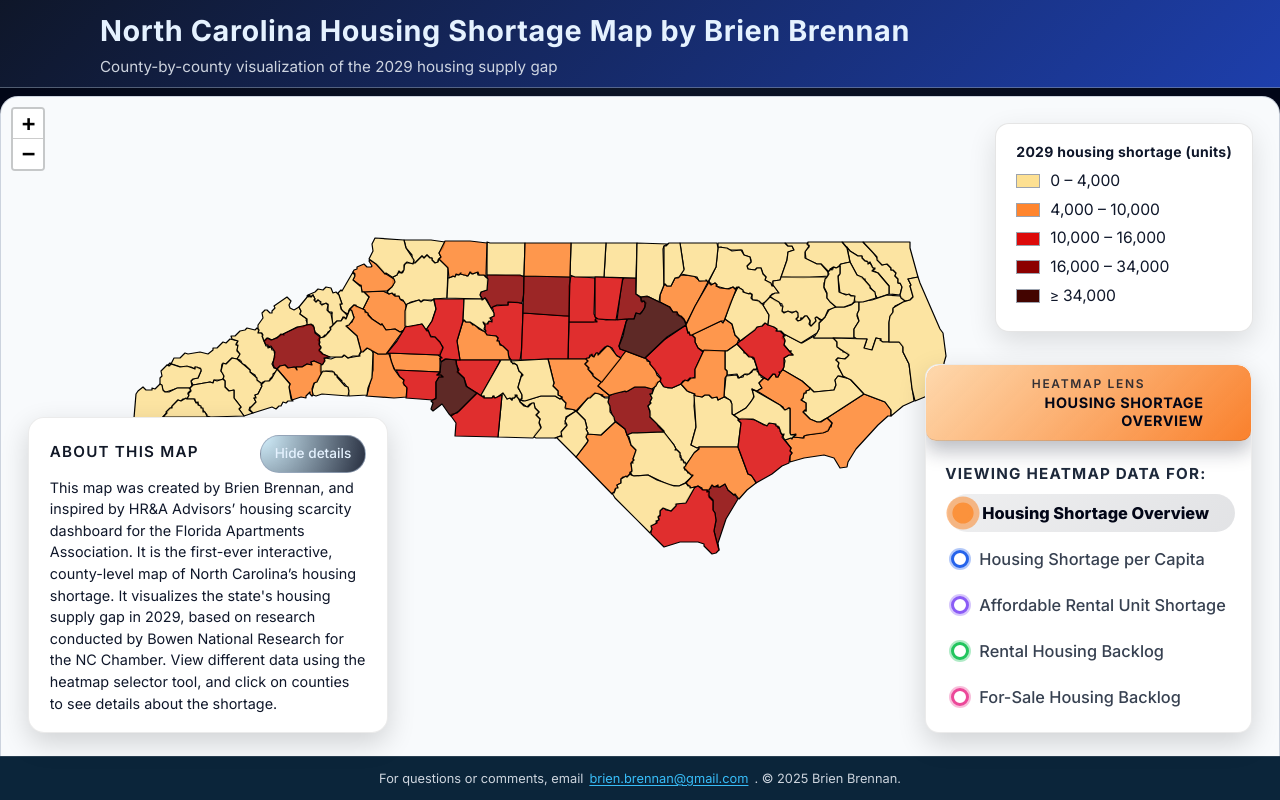
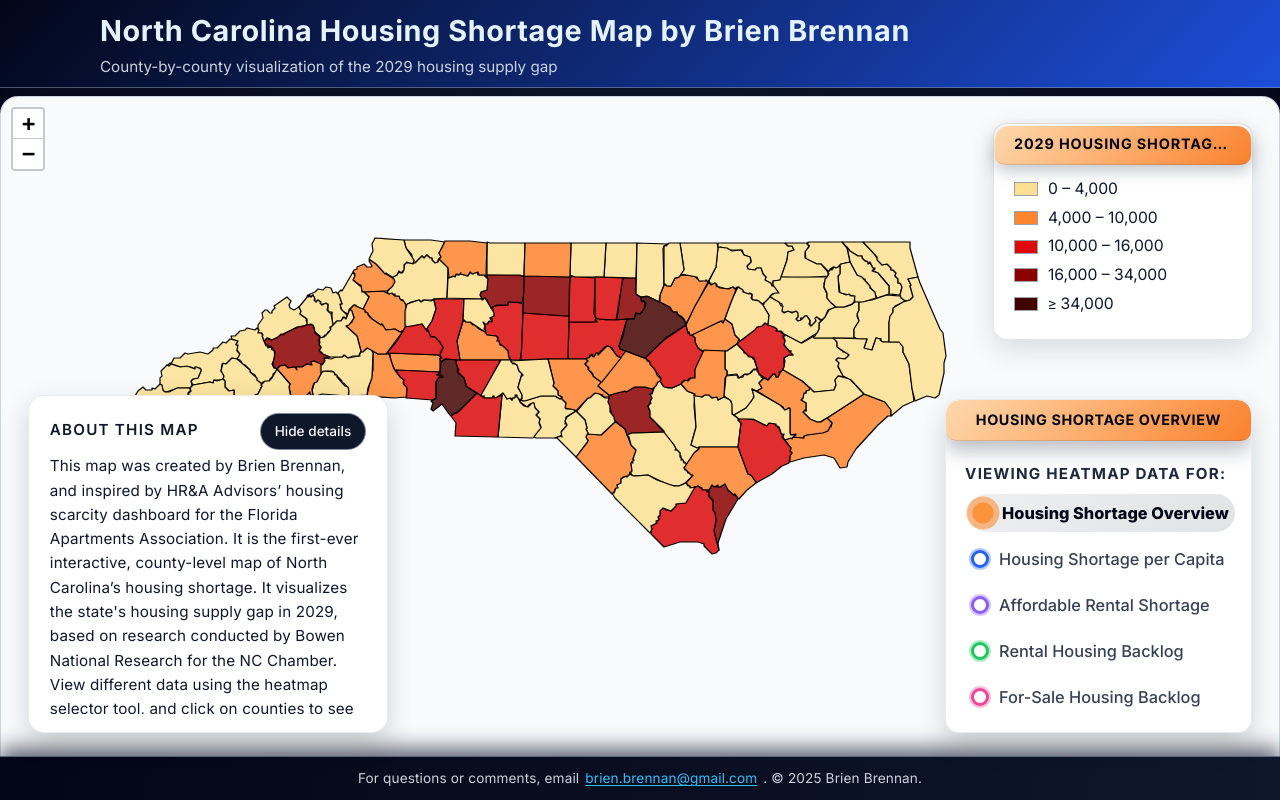
Before and after one commit to Brennan919/nc-housing-map, a Next.js app: page / in a window 1280 px wide. Built offline with nearby package versions, Linux system fonts and the light colour scheme.

Commit message:
Legend header added, page Header and Footer change

```diff
--- a/app/NcMap.js
+++ b/app/NcMap.js
@@ -34,7 +34,7 @@ const LENS_CONFIG = {
   // Data is converted to percent (x100), so breaks are 30, 41, 52, 65
     affordable_rental: {
     id: "affordable_rental",
-    shortLabel: "Affordable Rental Unit Shortage",
+    shortLabel: "Affordable Rental Shortage",
     metricKey: "percent_rental_units_50_ami",
     // shorter single-line fallback if ever needed
     legendTitle: "Percent of rental shortage needed by households making ≤50% of AMI",
@@ -449,28 +449,20 @@ function Legend({ activeLensId, breaks }) {
       div.style.minWidth = "230px";
       div.style.maxWidth = "260px"; // 👈 add this
 
-      const cfg = LENS_CONFIG[activeLensId];
-const titleText = cfg ? cfg.legendTitle : "Legend";
+            const cfg = LENS_CONFIG[activeLensId];
+      const titleText = cfg ? cfg.legendTitle : "Legend";
 
-const title = document.createElement("div");
-title.style.fontWeight = "700";
-title.style.marginBottom = "8px";
-title.style.fontSize = "14px";
-title.style.letterSpacing = "0.02em";
+      // Create a header bar similar to the lens card header
+      const header = document.createElement("div");
+      header.className = `legend-header legend-header-${activeLensId}`;
 
-// If this lens defines legendTitleLines, render each line separately
-if (cfg && Array.isArray(cfg.legendTitleLines)) {
-  cfg.legendTitleLines.forEach((line) => {
-    const lineDiv = document.createElement("div");
-    lineDiv.textContent = line;
-    title.appendChild(lineDiv);
-  });
-} else {
-  // fallback: single-line title
-  title.textContent = titleText;
-}
+      const headerTitle = document.createElement("div");
+      headerTitle.className = "legend-header-title";
+      headerTitle.textContent = titleText; // metric / legend title
 
-div.appendChild(title);
+      header.appendChild(headerTitle);
+      div.appendChild(header);
+
 
 
       let breaksToUse = Array.isArray(breaks) ? breaks : [];
@@ -550,7 +542,6 @@ function LensSelector({ activeLensId, setActiveLensId }) {
     <div className={`lens-card lens-card-${activeLensId}`}>
       {/* Translucent header bar */}
       <div className={`lens-card-header lens-card-header-${activeLensId}`}>
-        <span className="lens-card-header-label">Heatmap lens</span>
         <span className="lens-card-header-active">
           {activeLens?.shortLabel || "Select view"}
         </span>
--- a/app/globals.css
+++ b/app/globals.css
@@ -84,13 +84,13 @@ body {
 /* Header now lives in the first grid row (no fixed positioning) */
 .site-header {
   grid-row: 1;
-  /* no position: fixed here */
   background: linear-gradient(
     135deg,
-    rgba(15, 23, 42, 0.98),
-    rgba(30, 64, 175, 0.98)
+    #020617,
+    #1d4ed8
   );
   border-bottom: 1px solid rgba(148, 163, 184, 0.5);
+  box-shadow: 0 12px 28px rgba(15, 23, 42, 0.45);
   backdrop-filter: blur(16px);
 }
 
@@ -130,12 +130,8 @@ body {
 .about-toggle {
   border-radius: 999px;
   border: 1px solid rgba(148, 163, 184, 0.8);
-  background: radial-gradient(
-    circle at top left,
-    rgba(56, 189, 248, 0.22),
-    rgba(15, 23, 42, 0.9)
-  );
-  color: #e5f2ff;
+  background: #0f172a;            /* solid */
+  color: #f9fafb;
   padding: 8px 14px;
   font-size: 0.85rem;
   font-weight: 500;
@@ -146,6 +142,7 @@ body {
   transition: background 0.15s ease, transform 0.1s ease,
     box-shadow 0.15s ease, border-color 0.15s ease;
 }
+
 
 .about-toggle:hover {
   transform: translateY(-1px);
@@ -234,10 +231,15 @@ body {
 
 .about-text {
   margin: 0;
-  font-size: 0.9rem;
-  line-height: 1.5;
+  font-size: 0.95rem;
+  line-height: 1.6;
+  font-weight: 400;
+  letter-spacing: 0.01em;
+  font-family: "Inter", "Segoe UI", system-ui, -apple-system, BlinkMacSystemFont,
+    sans-serif;
   color: #0f172a; /* darker, higher contrast */
 }
+
 
 
 /* Map wrapper fills the remaining height in the middle row */
@@ -266,18 +268,20 @@ body {
   align-items: center;
   justify-content: center;
   font-size: 0.9rem;
-  background: #0b253a;
+  background: linear-gradient(90deg, #020617, #0f172a);
   color: #f5f7fa;
-  border-top: 1px solid rgba(255, 255, 255, 0.12);
+  border-top: 1px solid rgba(148, 163, 184, 0.6);
+  box-shadow: 0 -8px 20px rgba(15, 23, 42, 0.65);
+  backdrop-filter: blur(10px);
   z-index: 30;
 }
-
 
 .footer-text {
   max-width: 1120px;
   margin: 0 auto;
   padding: 10px 20px;
-  font-size: 0.8rem;
+  font-size: 0.85rem;
+  letter-spacing: 0.01em;
   color: rgba(226, 232, 240, 0.9);
   display: flex;
   flex-wrap: wrap;
@@ -713,10 +717,11 @@ body {
   font-size: 0.9rem;
   font-weight: 700;
   color: #020617;
-  white-space: normal;    /* allow wrapping */
-  max-width: 230px;       /* ensures backlog titles wrap */
-  line-height: 1.25;
+  white-space: nowrap;        /* keep it on one line */
+  overflow: hidden;           /* prevent resizing */
+  text-overflow: ellipsis;    /* if it’s too long, show … */
 }
+
 
 /* Subtitle text inside header (if you use it) */
 .lens-header-subtitle {
@@ -869,3 +874,72 @@ body {
   -webkit-font-smoothing: antialiased;
   -moz-osx-font-smoothing: grayscale;
 }
+
+/* =============================
+   LEGEND HEADER BAR (MATCH LENS CARD)
+   ============================= */
+
+.legend-header {
+  margin: -1rem -1.2rem 0.8rem;  /* extend to legend edges */
+  padding: 0.55rem 1.2rem;
+
+  border-radius: 14px 14px 10px 10px;
+  background: rgba(229, 231, 235, 0.96); /* default */
+  backdrop-filter: blur(14px);
+
+  border-bottom: 1px solid rgba(15, 23, 42, 0.16);
+  box-shadow: 0 6px 16px rgba(15, 23, 42, 0.25);
+}
+
+/* Metric heading text inside the legend header */
+.legend-header-title {
+  font-size: 0.9rem;
+  font-weight: 650;
+  letter-spacing: 0.06em;
+  text-transform: uppercase;
+  color: #020617;
+  white-space: nowrap;        /* single line */
+  overflow: hidden;
+  text-overflow: ellipsis;
+}
+
+/* Per-lens gradients (align with lens card colors) */
+.legend-header-overview {
+  background: linear-gradient(
+    135deg,
+    rgba(254, 215, 170, 0.96),
+    rgba(249, 115, 22, 0.9)
+  );
+}
+
+.legend-header-per_capita {
+  background: linear-gradient(
+    135deg,
+    rgba(191, 219, 254, 0.96),
+    rgba(37, 99, 235, 0.9)
+  );
+}
+
+.legend-header-affordable_rental {
+  background: linear-gradient(
+    135deg,
+    rgba(221, 214, 254, 0.96),
+    rgba(139, 92, 246, 0.9)
+  );
+}
+
+.legend-header-rental_backlog {
+  background: linear-gradient(
+    135deg,
+    rgba(187, 247, 208, 0.96),
+    rgba(34, 197, 94, 0.9)
+  );
+}
+
+.legend-header-forsale_backlog {
+  background: linear-gradient(
+    135deg,
+    rgba(251, 207, 232, 0.96),
+    rgba(236, 72, 153, 0.9)
+  );
+}
```
